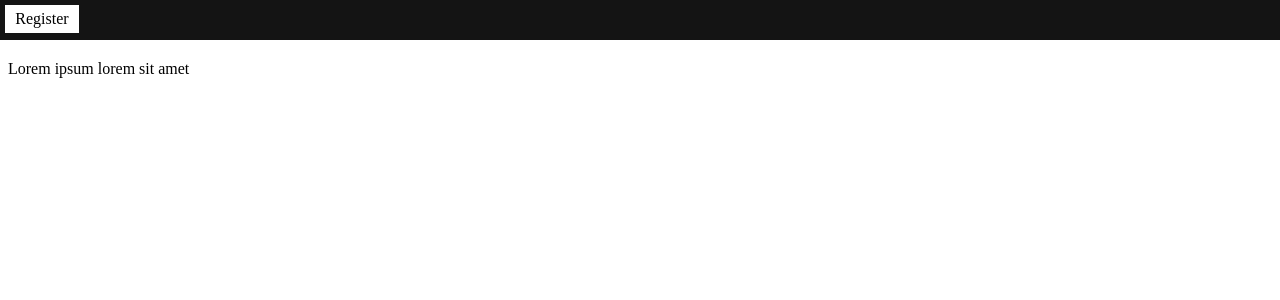
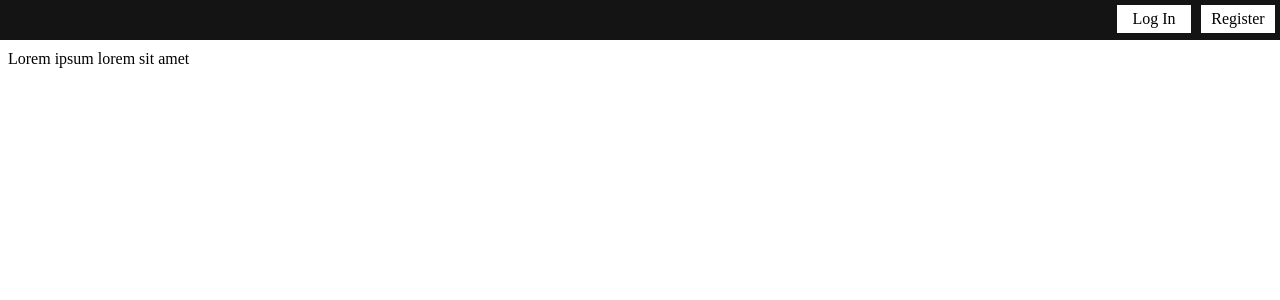
Before and after one commit to GytisMil/Inventory_Management_System, a Vue app: page / in a window 1280 px wide. Shown: the top 300 px of the page. Built offline with nearby package versions, Linux system fonts and the light colour scheme.

Commit message:
Added placeholder function to buttons; Disabled user select on the buttons

```diff
--- a/src/assets/base.css
+++ b/src/assets/base.css
@@ -2,6 +2,12 @@
   font-family: 'Times New Roman', Times, serif;
 }
 header {
+  -webkit-touch-callout: none; /* iOS Safari */
+  -webkit-user-select: none; /* Safari */
+  -khtml-user-select: none; /* Konqueror HTML */
+  -moz-user-select: none; /* Old versions of Firefox */
+  -ms-user-select: none; /* Internet Explorer/Edge */
+  user-select: none;
   position: fixed;
   top: 0;
   left: 0;
@@ -11,12 +17,16 @@ header {
   padding: 0;
 }
 header div {
+  float: right;
   text-align: center;
   margin: 5px;
   padding: 5px;
   width: 5%;
   background-color: rgb(255,255,255);
 }
+header div:hover{
+  background-color: rgb(200, 200, 200);
+}
 main {
-  margin-top: 60px;
+  margin-top: 50px;
 }
--- a/src/components/Header.vue
+++ b/src/components/Header.vue
@@ -1,9 +1,17 @@
 <script setup>
+function name(event) {
+  if(event) {
+    alert(event.target.innerHTML)
+  }
+}
 </script>
 
 <template>
-  <div>
+  <div @click="name">
   Register
+  </div>
+  <div @click="name">
+  Log In
   </div>
 </template>
 <style scoped>
```
